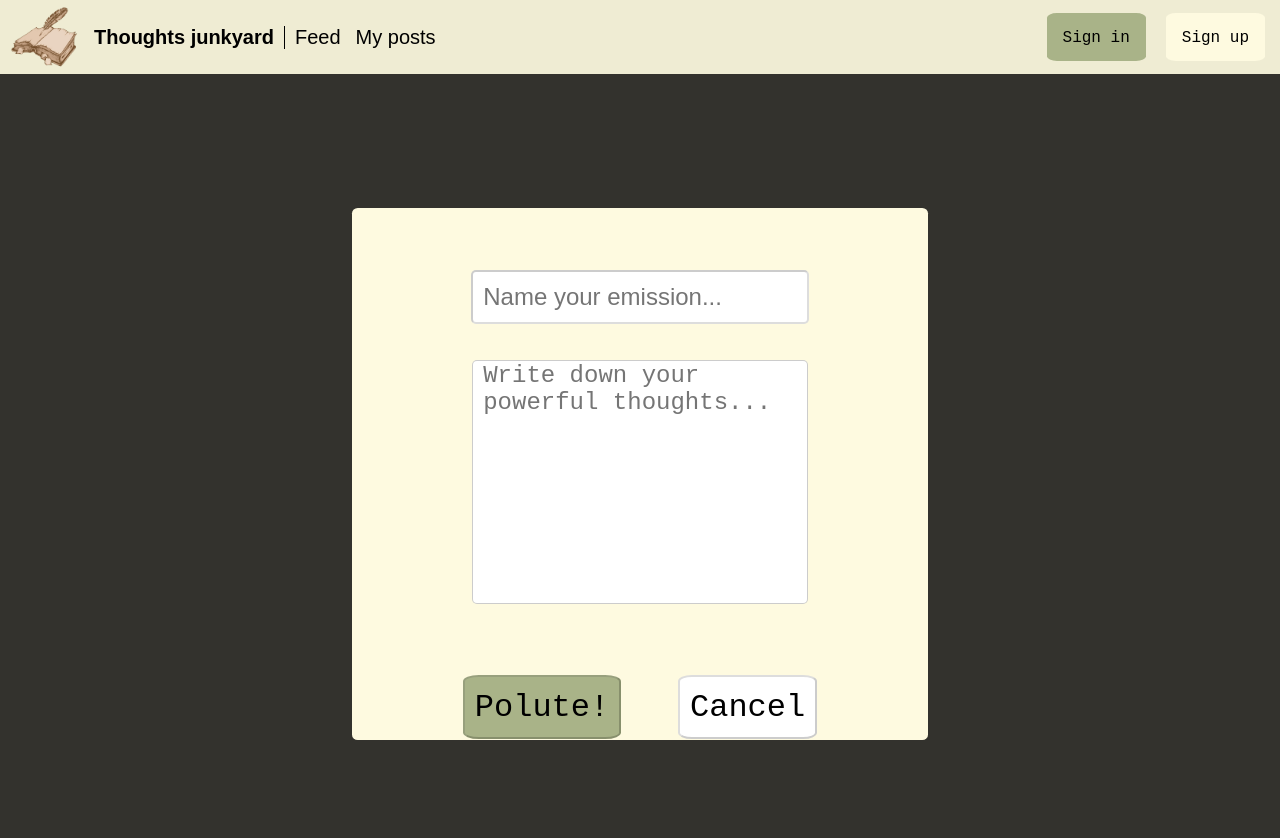
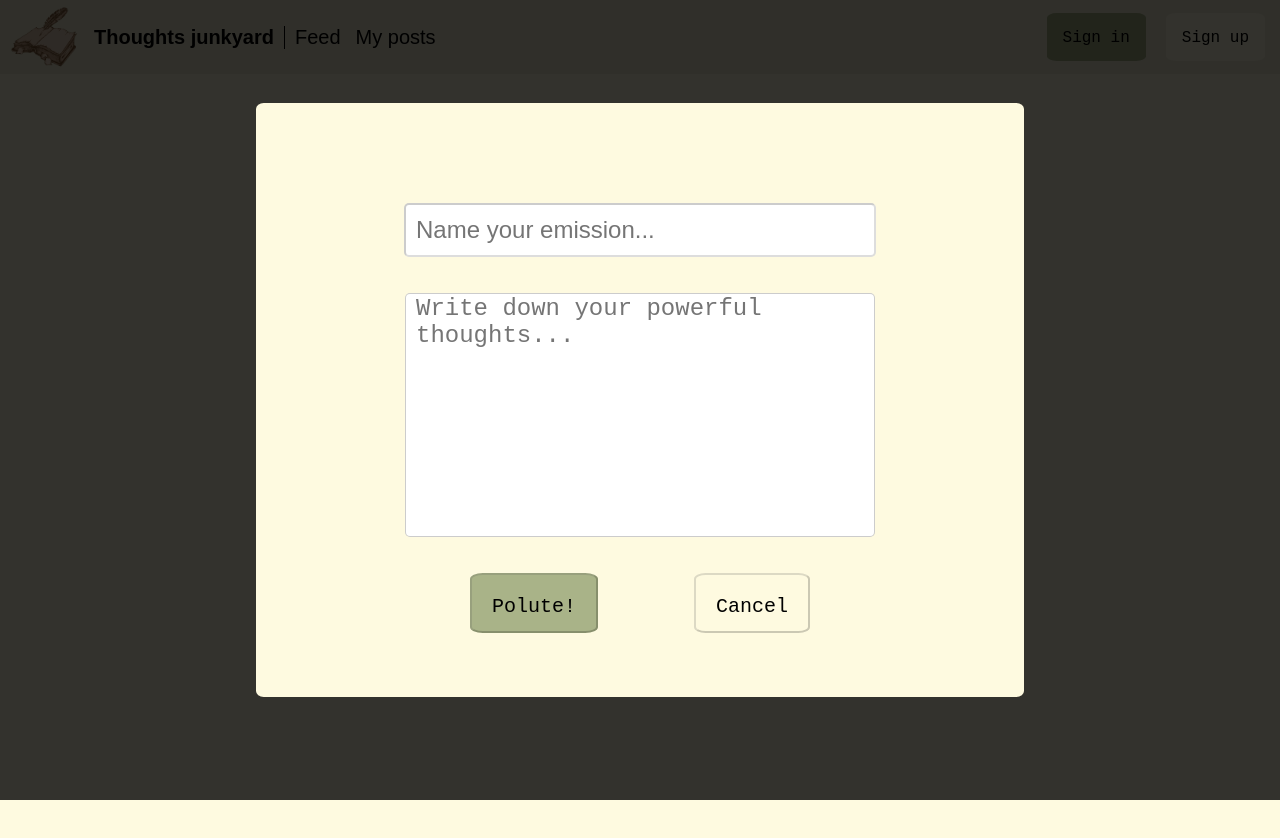
Before and after one commit to PetProjectEP/Fronted, a Vue app: page /create-post in a window 1280 px wide. Shown: the top 838 px of the page. After the commit the page ends 800 px from the top, so only its background shows below. Built offline with nearby package versions, Linux system fonts and the light colour scheme.

Commit message:
Refactored and fixed modals + buttons

```diff
--- a/src/assets/main.css
+++ b/src/assets/main.css
@@ -2,6 +2,10 @@
   --main-bg-color: rgb(254, 250, 224);
   --confirm-color: rgb(169, 179, 136);
   --alert-color: rgba(185, 148, 112, 0.649);
+}
+
+.transparent {
+  background-color: rgba(0, 0, 0, 0);
 }
 
 a {
@@ -11,9 +15,23 @@ a {
 
 button {
   font-family: 'Courier New', Courier, monospace;
-  font-size: 16px;
-  border-radius: 20%;
+  font-size: 32px;
+  height: 3em;
+  padding: 10px;
+  border-radius: 10%;
   border-color: rgba(0, 0, 0, 0.2);
+}
+
+.bad-button {
+  background-color: var(--alert-color);
+}
+
+.good-button {
+  background-color: var(--confirm-color);
+}
+
+.cancel-button {
+  background-color: rgba(0, 0, 0, 0);
 }
 
 button:hover {
@@ -29,6 +47,8 @@ body {
 
 .modal-overlay {
   position: absolute;
+  top: 0px;
+  left: 0px;
   width: 100%;
   height: 100%;
   background-color: rgba(0, 0, 0, 0.8);
@@ -38,6 +58,49 @@ body {
   justify-content: center;
 }
 
-.transparent {
-  background-color: rgba(0, 0, 0, 0);
+.modal-window {
+  border-radius: 1%;
+  max-width: fit-content;
+  max-height: fit-content;
+  background-color: rgb(254, 250, 224);
+  padding: 4rem;
+  display: flex;
+  flex-direction: column;
+  justify-content: center;
+  align-items: center;
 }
+
+.modal-buttons {
+  width: 80%;
+  display: flex;
+  align-items: center;
+  justify-content: space-evenly;
+  margin-top: 5%;
+}
+
+.inputs {
+  width: 50vw;
+  text-align: center;
+  margin: auto;
+}
+
+input {
+  font-size: 24px;
+  border-radius: 5px;
+  border-color: rgba(0, 0, 0, 0.2);
+  width: 70%;
+  height: 2em;
+  margin: 1.5em 0 0 0;
+  padding: 1px 10px;
+}
+
+textarea {
+  font-size: 24px;
+  border-radius: 5px;
+  border-color: rgba(0, 0, 0, 0.2);
+  width: 70%;
+  height: 10em;
+  margin: 1.5em 0 0 0;
+  padding: 1px 10px;
+  resize: none;
+}
--- a/src/components/Feed.vue
+++ b/src/components/Feed.vue
@@ -64,7 +64,7 @@
     </div>
     <div class="feed-footer">
       <Pagination :can-go-back="canGoBack" :can-go-next="canGoNext" @go-back="goBack" @go-next="goNext"/>
-      <button class="create-post-button" @click="router.push('/create-post')">Share your wisdom</button>
+      <button class="create-post-button good-button" @click="router.push('/create-post')">Share your wisdom</button>
     </div>
 
   </div>
@@ -98,11 +98,8 @@
   .create-post-button {
     margin-top: 10px;
     float: right;
-    height: 3em;
-    padding: 1em;
-    background-color: var(--confirm-color);
     border: none;
-    border-radius: 15%;
+    font-size: 16px;
   }
 
   img {
--- a/src/components/NavBar.vue
+++ b/src/components/NavBar.vue
@@ -20,7 +20,7 @@
       </div>
       <UserBar v-if="isLoggedIn()" />
       <div class="user-area" v-else>
-        <button class="sign-in-button" @click="router.push('/sign-in')">Sign in</button>
+        <button class="good-button" @click="router.push('/sign-in')">Sign in</button>
         <button class="sign-up-button transparent" @click="router.push('/sign-up')">Sign up</button>
       </div>
     </div>
@@ -63,10 +63,7 @@
     margin: 0px 10px;
     height: 3em;
     padding: 1em;
-  }
-
-  .sign-in-button {
-    background-color: var(--confirm-color);
+    font-size: 16px;
   }
 
   .sign-up-button {
--- a/src/components/Pagination.vue
+++ b/src/components/Pagination.vue
@@ -18,6 +18,7 @@
   }
 
   button {
+    font-size: 20px;
     margin: auto 10px;
     height: 3em;
     padding: 1em;
--- a/src/components/PostDeleteConfirmation.vue
+++ b/src/components/PostDeleteConfirmation.vue
@@ -21,55 +21,17 @@
   <Teleport to="body">
     <div class="modal-overlay">
       <div class="modal-window">
-        <div class="content">
           <h3>You are going to erase your own knowledge!</h3>
-          <div class="buttons">
-            <button class="delete-button" @click="deletePostFromFeed">Yeah, I am</button>
+          <div class="modal-buttons">
+            <button class="bad-button" @click="deletePostFromFeed">Yeah, I am</button>
             <button class="cancel-button" @click="emit('deletionCanceled')">Cancel</button>
           </div>
-        </div>
       </div>
     </div>
   </Teleport>
 </template>
 
 <style scoped>
-  .modal-overlay {
-    position: absolute;
-    top: 0px;
-    left: 0px;
-  }
-
-  .modal-window {
-    border-radius: 1%;
-    padding: 2% 5%;
-    height: 30%;
-    width: 25%;
-    background-color: var(--main-bg-color);
-    display: flex;
-  }
-
-  .content {
-    align-items: center;
-    justify-content: center;
-  }
-
-  .buttons {
-    width: 80%;
-    display: flex;
-    align-items: center;
-    justify-content: space-evenly;
-    margin: auto;
-  }
-
-  button {
-    font-size: 20px;
-  }
-
-  .delete-button {
-    background-color: var(--alert-color);
-  }
-
   h3 {
     text-align: center;
     font-size: 32pt;
--- a/src/components/PostEditModal.vue
+++ b/src/components/PostEditModal.vue
@@ -24,8 +24,8 @@
     <div class="modal-overlay">
       <div class="modal-window">
         <PostForm ref="form" />
-        <div class="buttons">
-          <button class="edit-button" @click="edit">Edit</button>
+        <div class="modal-buttons">
+          <button class="good-button" @click="edit">Edit</button>
           <button class="cancel-button" @click="emit('editionCanceled')">Cancel</button>
         </div>
       </div>
@@ -34,33 +34,4 @@
 </template>
 
 <style scoped>
-  .modal-overlay {
-    position: absolute;
-    top: 0px;
-    left: 0px;
-  }
-
-  .modal-window {
-    border-radius: 1%;
-    padding: 2% 5%;
-    height: 50%;
-    width: 25%;
-    background-color: var(--main-bg-color);
-    display: flex;
-    flex-direction: column;
-    align-items: center;
-    justify-content: center;
-  }
-
-  .buttons {
-    width: 80%;
-    display: flex;
-    align-items: center;
-    justify-content: space-evenly;
-    margin: auto;
-  }
-
-  button {
-    font-size: 20px;
-  }
 </style>
--- a/src/components/PostForm.vue
+++ b/src/components/PostForm.vue
@@ -14,29 +14,4 @@
 </template>
 
 <style scoped>
-  .inputs {
-    width: 100%;
-    text-align: center;
-  }
-
-  input {
-    font-size: 24px;
-    border-radius: 5px;
-    border-color: rgba(0, 0, 0, 0.2);
-    width: 70%;
-    height: 2em;
-    margin: 1.5em 0 0 0;
-    padding: 1px 10px;
-  }
-
-  textarea {
-    font-size: 24px;
-    border-radius: 5px;
-    border-color: rgba(0, 0, 0, 0.2);
-    width: 70%;
-    height: 10em;
-    margin: 1.5em 0 0 0;
-    padding: 1px 10px;
-    resize: none;
-  }
 </style>
--- a/src/views/CreatePostView.vue
+++ b/src/views/CreatePostView.vue
@@ -21,52 +21,14 @@
 <template>
   <div class="modal-overlay">
     <div class="modal-window" ref="modalWindow">
-      <div class="content">
         <PostForm ref="form"/>
-        <div class="buttons">
-          <button class="submit-button" @click="create(form.title, form.text)">Polute!</button>
+        <div class="modal-buttons">
+          <button class="good-button" @click="create(form.title, form.text)">Polute!</button>
           <button class="cancel-button" @click="router.push('/')">Cancel</button>
         </div>
-      </div>
     </div>
   </div>
 </template>
 
 <style scoped>
-  .modal-window {
-    border-radius: 1%;
-    padding: 2% 5%;
-    height: 60%;
-    width: 35%;
-    background-color: rgb(254, 250, 224);
-    display: flex;
-  }
-
-  .content {
-    margin: auto;
-    justify-self: center;
-    align-self: center;
-  }
-
-  .buttons {
-    width: 100%;
-    display: flex;
-    align-items: center;
-    justify-content: space-evenly;
-    margin: 15% 0 10%;
-  }
-
-  .submit-button {
-    font-size: 32px;
-    height: 2em;
-    padding: 10px;
-    background-color: var(--confirm-color);
-  }
-
-  .cancel-button {
-    font-size: 32px;
-    height: 2em;
-    padding: 10px;
-    background-color: rgb(255, 255, 255);
-  }
 </style>
--- a/src/views/SignInView.vue
+++ b/src/views/SignInView.vue
@@ -13,70 +13,17 @@
 <template>
   <div class="modal-overlay">
     <div class="modal-window" ref="signInWindow">
-      <div class="content">
         <div class="inputs">
           <input v-model="nickname" placeholder="Nickname..."/>
           <input type="password" v-model="password" placeholder="Password..."/>
         </div>
-        <div class="buttons">
-          <button class="submit-button" @click="signIn(nickname, password)">Sign in!</button>
+        <div class="modal-buttons">
+          <button class="good-button" @click="signIn(nickname, password)">Sign in!</button>
           <button class="cancel-button" @click="router.push('/')">Cancel</button>
-        </div>
       </div>
     </div>
   </div>
 </template>
 
 <style scoped>
-  .modal-window {
-    border-radius: 1%;
-    padding: 2% 5%;
-    height: 50%;
-    width: 30%;
-    background-color: rgb(254, 250, 224);
-    display: flex;
-  }
-
-  .content {
-    margin: auto;
-    justify-self: center;
-    align-self: center;
-  }
-
-  .inputs {
-    width: 100%;
-    text-align: center;
-  }
-
-  input {
-    font-size: 24px;
-    border-radius: 5px;
-    border-color: rgba(0, 0, 0, 0.2);
-    width: 70%;
-    height: 2em;
-    margin: 1.5em 0 0 0;
-    padding: 1px 10px;
-  }
-
-  .buttons {
-    width: 100%;
-    display: flex;
-    align-items: center;
-    justify-content: space-evenly;
-    margin: 15% 0 10%;
-  }
-
-  .submit-button {
-    font-size: 32px;
-    height: 2em;
-    padding: 10px;
-    background-color: var(--confirm-color);
-  }
-
-  .cancel-button {
-    font-size: 32px;
-    height: 2em;
-    padding: 10px;
-    background-color: rgb(255, 255, 255);
-  }
 </style>
--- a/src/views/SignUpView.vue
+++ b/src/views/SignUpView.vue
@@ -16,7 +16,6 @@
 <template>
   <div class="modal-overlay">
     <div class="modal-window" ref="signUpWindow">
-      <div class="content">
         <div class="inputs">
           <input v-model="nickname" placeholder="Nickname..."/>
           <input v-model="name" placeholder="Name..."/>
@@ -24,65 +23,13 @@
           <input type="password" v-model="password" placeholder="Password..."/>
           <input type="password" v-model="passwordConfirmation" placeholder="Confirm your password..."/>
         </div>
-        <div class="buttons">
-          <button class="submit-button" @click="signUp(nickname, name, surname, password, passwordConfirmation)">Sign up!</button>
+        <div class="modal-buttons">
+          <button class="good-button" @click="signUp(nickname, name, surname, password, passwordConfirmation)">Sign up!</button>
           <button class="cancel-button" @click="router.push('/')">Cancel</button>
-        </div>
       </div>
     </div>
   </div>
 </template>
 
 <style scoped>
-  .modal-window {
-    border-radius: 1%;
-    padding: 2% 5%;
-    height: 70%;
-    width: 40%;
-    background-color: rgb(254, 250, 224);
-    display: flex;
-  }
-
-  .content {
-    margin: auto;
-    justify-self: center;
-    align-self: center;
-  }
-
-  .inputs {
-    width: 100%;
-    text-align: center;
-  }
-
-  input {
-    font-size: 24px;
-    border-radius: 5px;
-    border-color: rgba(0, 0, 0, 0.2);
-    width: 70%;
-    height: 2em;
-    margin: 1.5em 0 0 0;
-    padding: 1px 10px;
-  }
-
-  .buttons {
-    width: 100%;
-    display: flex;
-    align-items: center;
-    justify-content: space-evenly;
-    margin: 10% 0;
-  }
-
-  .submit-button {
-    font-size: 32px;
-    height: 2em;
-    padding: 10px;
-    background-color: var(--confirm-color);
-  }
-
-  .cancel-button {
-    font-size: 32px;
-    height: 2em;
-    padding: 10px;
-    background-color: rgb(255, 255, 255);
-  }
 </style>
```
